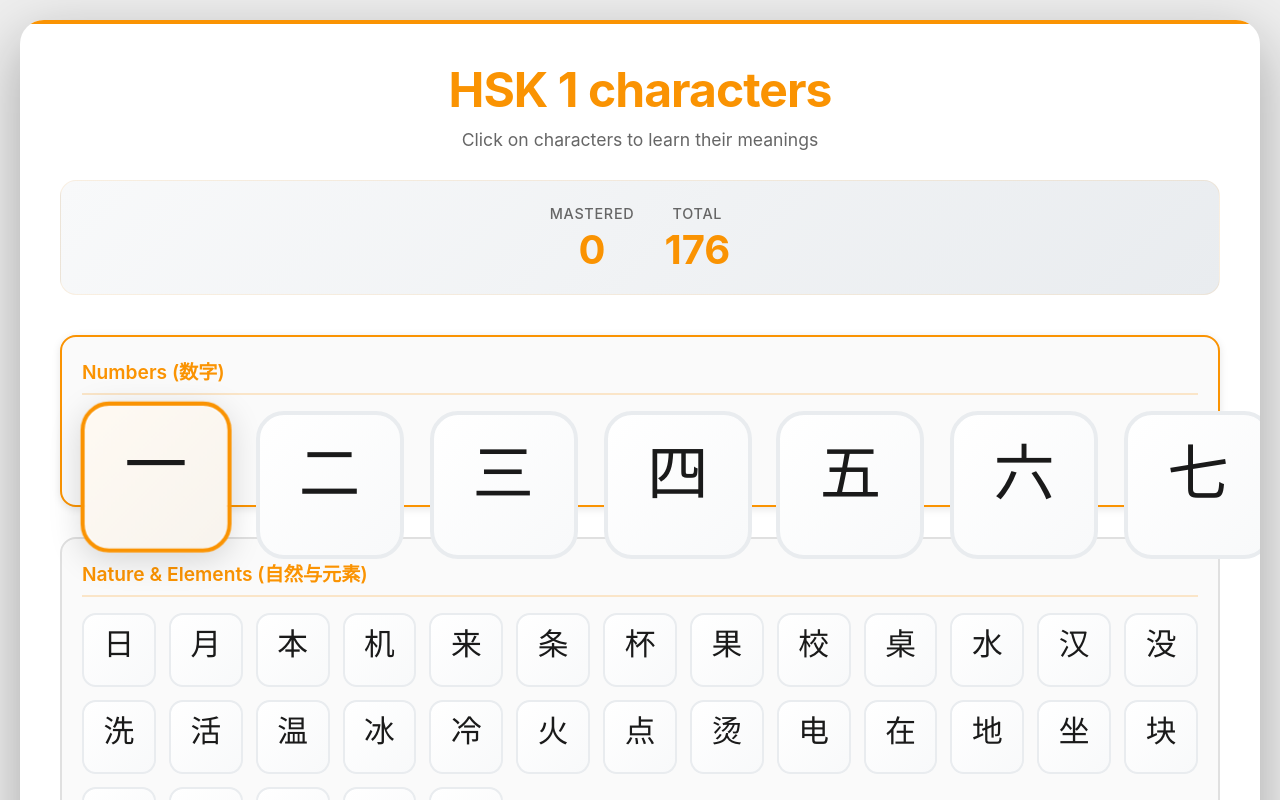
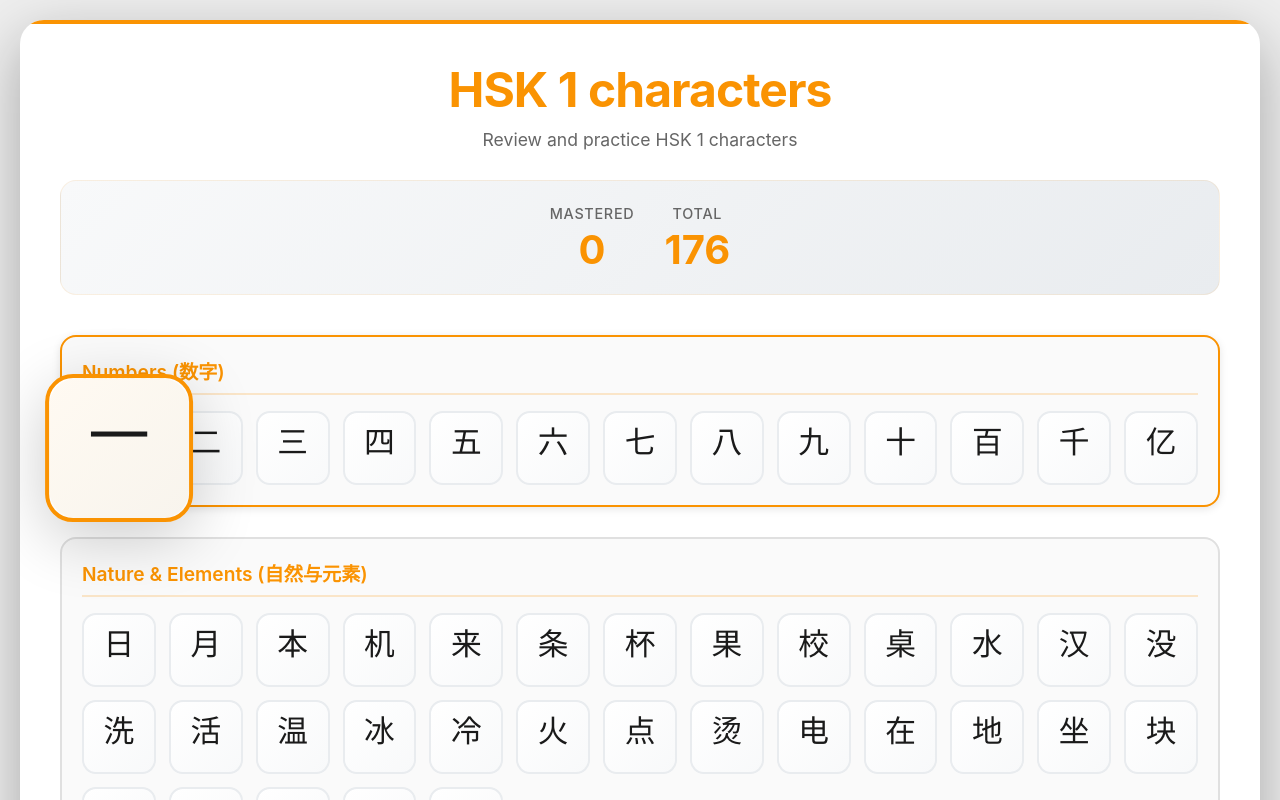
Before and after one commit to kxxxx-hi/hsk1-characters-ky, a Next.js app: page / in a window 1280 px wide. In both pictures the pointer is over the element 118 px from the left and 447 px from the top of the page. Shown: the top 800 px of the page. Built offline with nearby package versions, Linux system fonts and the light colour scheme.

Commit message:
Zoom individual cards on hover, update subtitle text

```diff
--- a/app/globals.css
+++ b/app/globals.css
@@ -189,14 +189,6 @@ body {
   display: grid;
   grid-template-columns: repeat(auto-fill, minmax(72px, 1fr));
   gap: 13px;
-  transition: transform 0.3s ease;
-}
-
-.category-block:hover .character-grid {
-  transform: scale(2);
-  transform-origin: top left;
-  z-index: 10;
-  position: relative;
 }
 
 @media (max-width: 768px) {
@@ -221,9 +213,6 @@ body {
     padding-top: 5px;
   }
 
-  .category-block:hover .character-grid {
-    transform: scale(1.5);
-  }
 }
 
 /* Character Card */
@@ -257,8 +246,10 @@ body {
 }
 
 .character-card:hover {
-  transform: translateY(-4px) scale(1.02);
-  box-shadow: var(--shadow-md);
+  transform: scale(2);
+  z-index: 100;
+  position: relative;
+  box-shadow: var(--shadow-lg);
   border-color: var(--accent-color);
 }
 
--- a/app/page.tsx
+++ b/app/page.tsx
@@ -40,7 +40,7 @@ export default function Home() {
     <div className="container">
       <div className="header">
         <h1 className="title">HSK 1 characters</h1>
-        <p className="subtitle">Click on characters to learn their meanings</p>
+        <p className="subtitle">Review and practice HSK 1 characters</p>
       </div>
 
       <div className="stats">
```
Also changed, not shown: next.config.js (line endings or trailing spaces), package.json (line endings or trailing spaces), tsconfig.json (line endings or trailing spaces), vercel.json, 2 other files (tests, documents, lock files or other folders).
